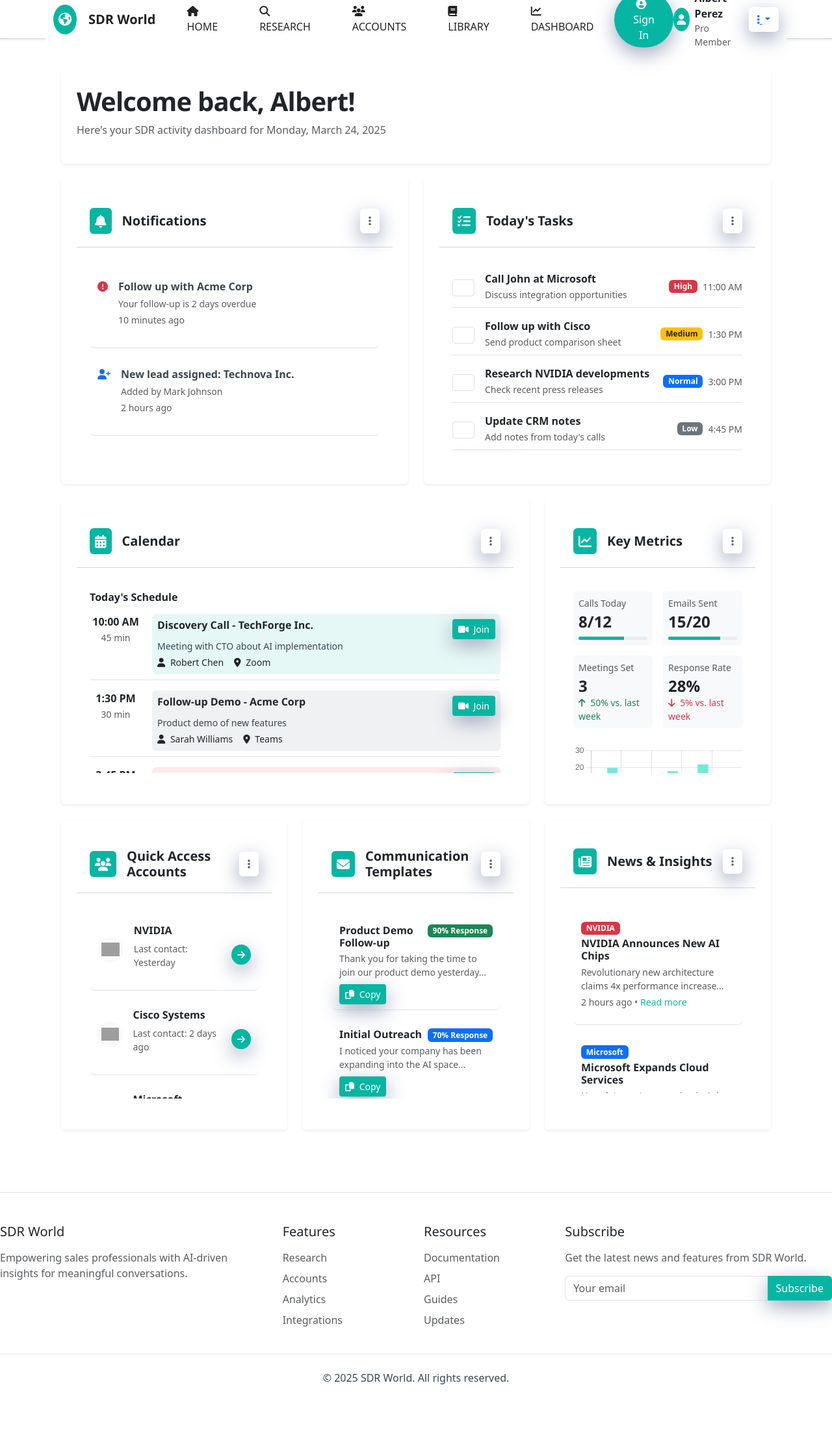
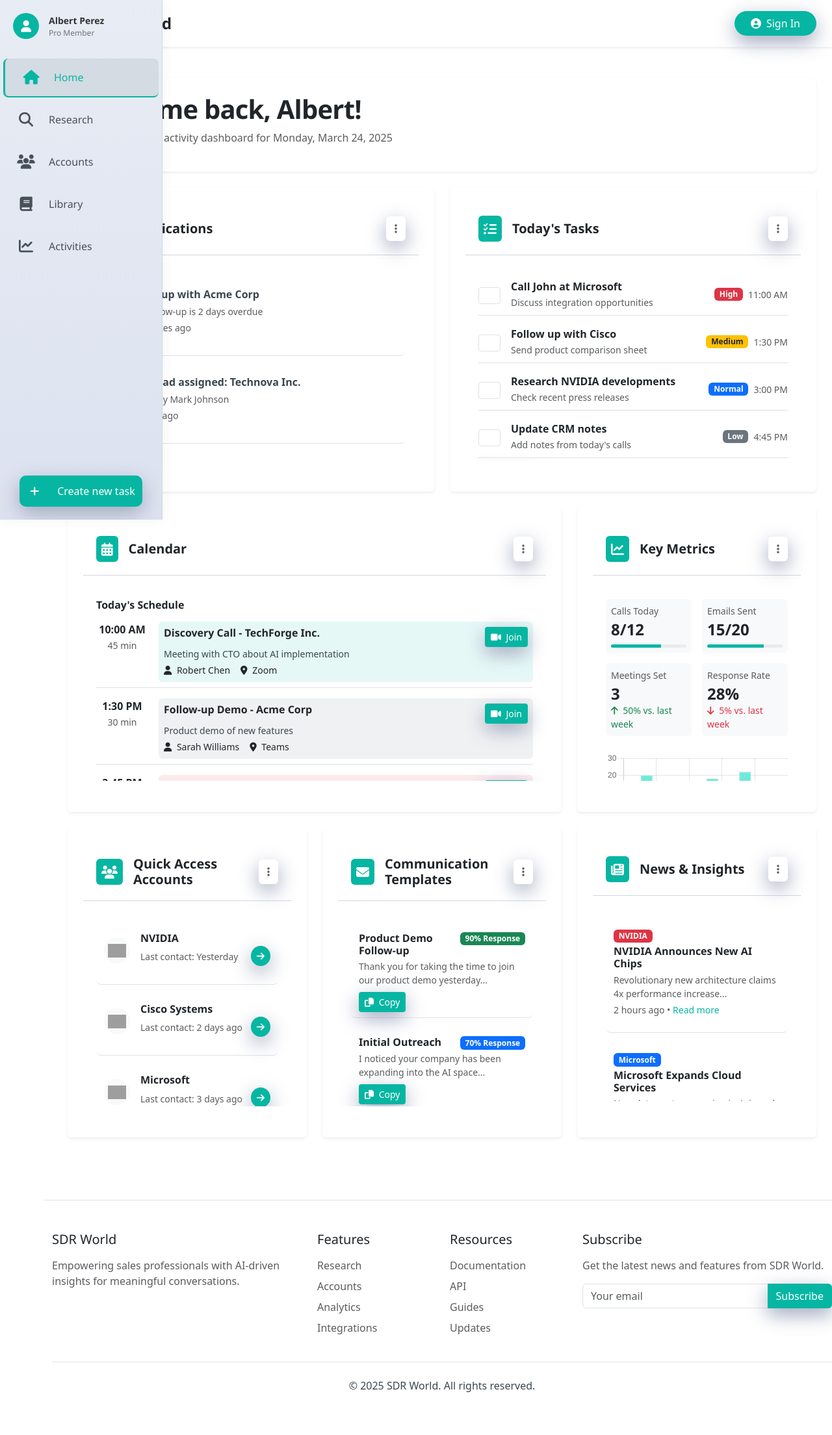
Before and after one commit to bertoftheal/SDR-WORLD, a Flask app: page / in a window 1280 px wide. Shown: the whole page at 65% size. Before the commit the page ends 2131 px from the top, so only its background shows below. Run offline with Flask 3, Linux system fonts and the light colour scheme; grey boxes are pictures that could not be loaded.

Commit message:
Implement vertical sidebar navigation with grey-blue gradient background

```diff
--- /dev/null
+++ b/sdr_assistant/static/sidebar-nav.css
@@ -0,0 +1,244 @@
+/* Sidebar Navigation Styles */
+:root {
+    --sidebar-width: 250px;
+    --sidebar-collapsed-width: 80px;
+    --sidebar-transition: 0.3s ease;
+    --sidebar-bg: linear-gradient(180deg, #E8ECF4 0%, #DCE2F0 100%);
+    --sidebar-hover-bg: rgba(6, 182, 162, 0.1);
+    --sidebar-active-bg: rgba(166, 183, 189, 0.3);
+    --sidebar-active-border: #06b6a2;
+    --sidebar-text: #495057;
+    --sidebar-active-text: #06b6a2;
+    --sidebar-icon-size: 22px;
+    --sidebar-profile-size: 40px;
+}
+
+/* Sidebar Container */
+.sidebar-container {
+    position: fixed;
+    top: 0;
+    left: 0;
+    height: 100vh;
+    z-index: 1000;
+}
+
+/* Sidebar Toggle Button (Mobile) */
+.sidebar-toggle {
+    position: fixed;
+    top: 15px;
+    left: 15px;
+    width: 40px;
+    height: 40px;
+    background-color: #FFFFFF;
+    border-radius: 50%;
+    display: flex;
+    align-items: center;
+    justify-content: center;
+    box-shadow: 0 4px 10px rgba(0, 0, 0, 0.1);
+    cursor: pointer;
+    z-index: 1001;
+    transition: all 0.3s ease;
+}
+
+.sidebar-toggle:hover {
+    background-color: #F8F9FA;
+}
+
+.sidebar-toggle i {
+    color: #495057;
+    font-size: 18px;
+}
+
+/* Sidebar */
+.sidebar {
+    width: var(--sidebar-collapsed-width);
+    height: 100%;
+    background: var(--sidebar-bg);
+    box-shadow: 0 0 20px rgba(0, 0, 0, 0.05);
+    transition: width var(--sidebar-transition);
+    overflow-x: hidden;
+    overflow-y: auto;
+    display: flex;
+    flex-direction: column;
+    padding: 20px 0;
+}
+
+.sidebar:hover {
+    width: var(--sidebar-width);
+}
+
+/* User Profile Section */
+.sidebar-profile {
+    display: flex;
+    align-items: center;
+    padding: 0 20px;
+    margin-bottom: 30px;
+}
+
+.sidebar-avatar {
+    min-width: var(--sidebar-profile-size);
+    height: var(--sidebar-profile-size);
+    background-color: #06b6a2;
+    color: white;
+    border-radius: 50%;
+    display: flex;
+    align-items: center;
+    justify-content: center;
+    margin-right: 15px;
+}
+
+.sidebar-avatar i {
+    font-size: 18px;
+}
+
+.sidebar-user-info {
+    white-space: nowrap;
+    opacity: 0;
+    transition: opacity 0.2s ease;
+}
+
+.sidebar:hover .sidebar-user-info {
+    opacity: 1;
+}
+
+.sidebar-username {
+    font-family: 'Campton', 'Avenir Next', 'Segoe UI', sans-serif;
+    font-weight: 600;
+    font-size: 14px;
+    color: #333;
+}
+
+.sidebar-role {
+    font-family: 'Avenir Next', 'Segoe UI', sans-serif;
+    font-size: 12px;
+    color: #6c757d;
+}
+
+/* Navigation Menu */
+.sidebar-nav {
+    flex: 1;
+    display: flex;
+    flex-direction: column;
+    margin-bottom: 30px;
+}
+
+.nav-item {
+    display: flex;
+    align-items: center;
+    padding: 12px 20px;
+    text-decoration: none;
+    color: var(--sidebar-text);
+    position: relative;
+    margin-bottom: 5px;
+    transition: all 0.2s ease;
+}
+
+.nav-item:hover {
+    background-color: var(--sidebar-hover-bg);
+}
+
+.nav-item.active {
+    background-color: var(--sidebar-active-bg);
+    color: var(--sidebar-active-text);
+    border-left: 3px solid var(--sidebar-active-border);
+    border-radius: 8px;
+    margin-left: 5px;
+    margin-right: 5px;
+}
+
+.nav-icon {
+    min-width: 40px;
+    height: 40px;
+    display: flex;
+    align-items: center;
+    justify-content: center;
+    border-radius: 10px;
+    margin-right: 15px;
+}
+
+.nav-icon i {
+    font-size: var(--sidebar-icon-size);
+}
+
+.nav-label {
+    white-space: nowrap;
+    opacity: 0;
+    transition: opacity 0.2s ease;
+    font-family: 'Campton', 'Avenir Next', 'Segoe UI', sans-serif;
+    font-weight: 500;
+}
+
+.sidebar:hover .nav-label {
+    opacity: 1;
+}
+
+/* Create Task Button */
+.create-task-container {
+    padding: 0 20px;
+}
+
+.create-task-btn {
+    display: flex;
+    align-items: center;
+    background-color: #06b6a2;
+    color: white;
+    border: none;
+    border-radius: 10px;
+    padding: 12px 20px;
+    cursor: pointer;
+    transition: all 0.3s ease;
+    width: 90%;
+    justify-content: center;
+    margin: 0 auto;
+}
+
+.create-task-btn:hover {
+    background-color: #059283;
+    transform: translateY(-2px);
+    box-shadow: 0 5px 15px rgba(6, 182, 162, 0.3);
+}
+
+.create-task-icon {
+    min-width: 24px;
+    height: 24px;
+    display: flex;
+    align-items: center;
+    justify-content: center;
+    margin-right: 15px;
+}
+
+.create-task-label {
+    white-space: nowrap;
+    opacity: 0;
+    transition: opacity 0.2s ease;
+    font-weight: 500;
+    margin-left: 8px;
+}
+
+.sidebar:hover .create-task-label {
+    opacity: 1;
+}
+
+/* Responsive Styles */
+@media (min-width: 768px) {
+    .sidebar-toggle {
+        display: none;
+    }
+}
+
+@media (max-width: 767px) {
+    .sidebar {
+        width: 0;
+        padding: 60px 0 20px;
+    }
+
+    .sidebar.active {
+        width: var(--sidebar-width);
+    }
+
+    .sidebar.active .sidebar-user-info,
+    .sidebar.active .nav-label,
+    .sidebar.active .create-task-label {
+        opacity: 1;
+    }
+}
--- /dev/null
+++ b/sdr_assistant/static/sidebar-nav.js
@@ -0,0 +1,69 @@
+/**
+ * Sidebar Navigation JavaScript
+ * Handles sidebar functionality including mobile toggle and active state
+ */
+
+document.addEventListener('DOMContentLoaded', function() {
+    // Set active nav item based on current page
+    setActiveNavItem();
+
+    // Mobile sidebar toggle functionality
+    const sidebarToggle = document.querySelector('.sidebar-toggle');
+    const sidebar = document.querySelector('.sidebar');
+
+    if (sidebarToggle && sidebar) {
+        sidebarToggle.addEventListener('click', function() {
+            sidebar.classList.toggle('active');
+        });
+    }
+
+    // Close sidebar when clicking outside on mobile
+    document.addEventListener('click', function(event) {
+        if (window.innerWidth < 768) {
+            const isClickInsideSidebar = sidebar && sidebar.contains(event.target);
+            const isClickOnToggle = sidebarToggle && sidebarToggle.contains(event.target);
+
+            if (!isClickInsideSidebar && !isClickOnToggle && sidebar && sidebar.classList.contains('active')) {
+                sidebar.classList.remove('active');
+            }
+        }
+    });
+
+    // Create new task functionality
+    window.createNewTask = function() {
+        // This function will be called when the "Create new task" button is clicked
+        console.log('Create new task clicked');
+        // Add your task creation logic here
+        alert('Creating a new task...');
+    };
+});
+
+/**
+ * Sets the active navigation item based on the current page URL
+ */
+function setActiveNavItem() {
+    const currentPage = window.location.pathname.split('/').pop();
+    const navItems = document.querySelectorAll('.sidebar-nav .nav-item');
+
+    navItems.forEach(item => {
+        const href = item.getAttribute('href');
+        if (href === currentPage ||
+            (currentPage === '' && href === 'home.html') ||
+            (currentPage === 'index.html' && href === 'index.html')) {
+            item.classList.add('active');
+        } else {
+            item.classList.remove('active');
+        }
+    });
+}
+
+/**
+ * Logout function
+ */
+function logout() {
+    console.log('User logged out');
+    // Add your logout logic here
+    alert('Logging out...');
+    // Redirect to login page or home page
+    // window.location.href = 'home.html';
+}
--- a/sdr_assistant/templates/home.html
+++ b/sdr_assistant/templates/home.html
@@ -6,63 +6,106 @@
     <title>SDR World - Home</title>
     <link rel="stylesheet" href="/static/styles.css">
     <link rel="stylesheet" href="/static/elegant-ui.css">
+    <link rel="stylesheet" href="/static/sidebar-nav.css">
     <link href="https://cdn.jsdelivr.net/npm/bootstrap@5.3.0/dist/css/bootstrap.min.css" rel="stylesheet">
     <script src="https://cdn.jsdelivr.net/npm/bootstrap@5.3.0/dist/js/bootstrap.bundle.min.js"></script>
     <link rel="stylesheet" href="https://cdnjs.cloudflare.com/ajax/libs/font-awesome/6.4.0/css/all.min.css">
     <script src="https://cdn.jsdelivr.net/npm/chart.js"></script>
+    <!-- Sidebar Navigation JS -->
+    <script src="/static/sidebar-nav.js"></script>
 </head>
 <body>
     <div id="app">
-        <!-- Standardized Navigation -->
-        <nav class="navbar navbar-expand-lg sticky-top shadow-sm bg-white py-3">
-            <div class="container">
-                <a class="navbar-brand d-flex align-items-center" href="home.html">
+        <!-- Vertical Sidebar Navigation -->
+        <div class="sidebar-container">
+            <!-- Mobile Toggle Button -->
+            <div class="sidebar-toggle d-md-none">
+                <i class="fas fa-bars"></i>
+            </div>
+
+            <!-- Sidebar -->
+            <div class="sidebar">
+                <!-- User Profile Section -->
+                <div class="sidebar-profile">
+                    <div class="sidebar-avatar">
+                        <i class="fas fa-user"></i>
+                    </div>
+                    <div class="sidebar-user-info">
+                        <div class="sidebar-username">Albert Perez</div>
+                        <div class="sidebar-role">Pro Member</div>
+                    </div>
+                </div>
+
+                <!-- Navigation Menu -->
+                <nav class="sidebar-nav">
+                    <a href="home.html" class="nav-item active">
+                        <div class="nav-icon">
+                            <i class="fas fa-home"></i>
+                        </div>
+                        <div class="nav-label">Home</div>
+                    </a>
+
+                    <a href="index.html" class="nav-item">
+                        <div class="nav-icon">
+                            <i class="fas fa-search"></i>
+                        </div>
+                        <div class="nav-label">Research</div>
+                    </a>
+
+                    <a href="accounts.html" class="nav-item">
+                        <div class="nav-icon">
+                            <i class="fas fa-users"></i>
+                        </div>
+                        <div class="nav-label">Accounts</div>
+                    </a>
+
+                    <a href="library.html" class="nav-item">
+                        <div class="nav-icon">
+                            <i class="fas fa-book"></i>
+                        </div>
+                        <div class="nav-label">Library</div>
+                    </a>
+
+                    <a href="dashboard.html" class="nav-item">
+                        <div class="nav-icon">
+                            <i class="fas fa-chart-line"></i>
+                        </div>
+                        <div class="nav-label">Activities</div>
+                    </a>
+                </nav>
+
+                <!-- Create Task Button -->
+                <div class="create-task-container">
+                    <button class="create-task-btn" onclick="createNewTask()">
+                        <div class="create-task-icon">
+                            <i class="fas fa-plus"></i>
+                        </div>
+                        <div class="create-task-label">Create new task</div>
+                    </button>
+                </div>
+            </div>
+        </div>
+
+        <!-- Main Content Container with Offset for Sidebar -->
+        <div style="margin-left: var(--sidebar-collapsed-width); transition: margin-left var(--sidebar-transition);">
+            <!-- Page Header with App Title -->
+            <header class="bg-white py-3 px-4 d-flex justify-content-between align-items-center shadow-sm">
+                <div class="d-flex align-items-center">
                     <div class="brand-icon rounded-circle p-2 me-2" style="background-color: #06b6a2; color: white;">
                         <i class="fas fa-globe-americas"></i>
                     </div>
-                    <span class="fw-bold">SDR World</span>
-                </a>
-                <button class="navbar-toggler" type="button" data-bs-toggle="collapse" data-bs-target="#navbarNav" aria-controls="navbarNav" aria-expanded="false" aria-label="Toggle navigation">
-                    <span class="navbar-toggler-icon"></span>
-                </button>
-                <div class="collapse navbar-collapse" id="navbarNav">
-                    <ul class="navbar-nav me-auto">
-                        <li class="nav-item mx-2">
-                            <a class="nav-link fw-medium" href="home.html" id="nav-home">
-                                <i class="fas fa-home me-1"></i> HOME
-                            </a>
-                        </li>
-                        <li class="nav-item mx-2">
-                            <a class="nav-link fw-medium" href="index.html" id="nav-research">
-                                <i class="fas fa-search me-1"></i> RESEARCH
-                            </a>
-                        </li>
-                        <li class="nav-item mx-2">
-                            <a class="nav-link fw-medium" href="accounts.html" id="nav-accounts">
-                                <i class="fas fa-users me-1"></i> ACCOUNTS
-                            </a>
-                        </li>
-                        <li class="nav-item mx-2">
-                            <a class="nav-link fw-medium" href="library.html" id="nav-library">
-                                <i class="fas fa-book me-1"></i> LIBRARY
-                            </a>
-                        </li>
-                        <li class="nav-item mx-2">
-                            <a class="nav-link fw-medium" href="dashboard.html" id="nav-dashboard">
-                                <i class="fas fa-chart-line me-1"></i> DASHBOARD
-                            </a>
-                        </li>
-                    </ul>
+                    <h1 class="h4 mb-0 fw-bold">SDR World</h1>
+                </div>
                 <div class="d-flex align-items-center">
                     <button id="loginButton" class="btn rounded-pill px-4" style="background-color: #06b6a2; color: white;">
                         <i class="fas fa-user-circle me-2"></i>Sign In
                     </button>
-                        <div id="userInfo">
+                    <div id="userInfo" class="d-none">
                         <div class="d-flex align-items-center">
                             <div class="user-avatar text-white rounded-circle d-flex align-items-center justify-content-center me-2" style="width: 36px; height: 36px; background-color: #06b6a2;">
                                 <i class="fas fa-user"></i>
                             </div>
-                                <div class="me-3">
+                            <div class="me-3 d-none d-md-block">
                                 <div class="fw-bold" id="userName">Albert Perez</div>
                                 <div class="text-muted small">Pro Member</div>
                             </div>
@@ -80,11 +123,9 @@
                         </div>
                     </div>
                 </div>
-                </div>
-            </div>
-        </nav>
+            </header>
 
-        <div class="container px-4 py-5">
+        <div class="container-fluid px-4 py-5">
             <!-- Welcome Section -->
             <div class="row mb-4">
                 <div class="col-12">
```
Also changed, not shown: sdr_assistant/templates/components/sidebar.html (added, +69 -0 lines), sdr_assistant/templates/index.html (+84 -43 lines). Lines whose indentation alone changed are shown as unchanged.
